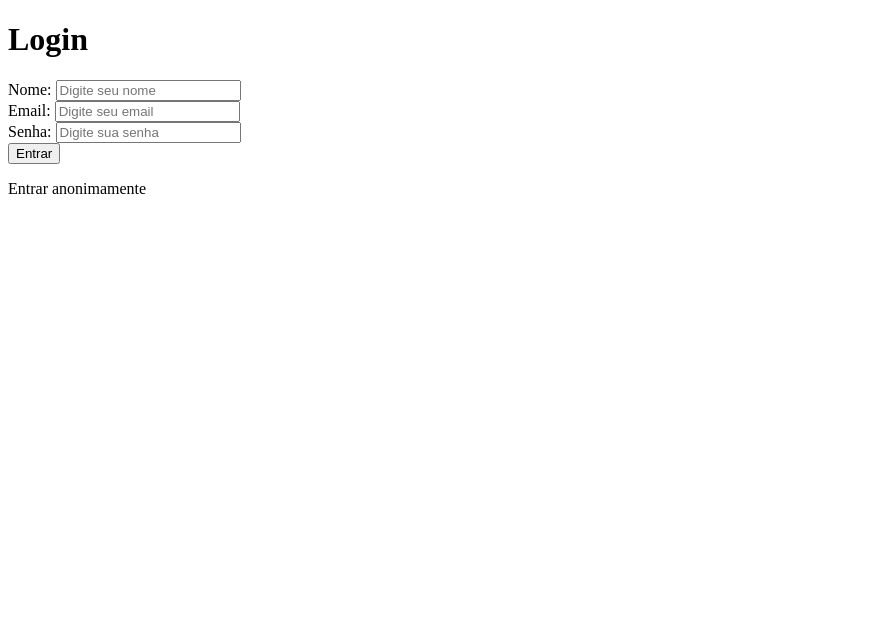
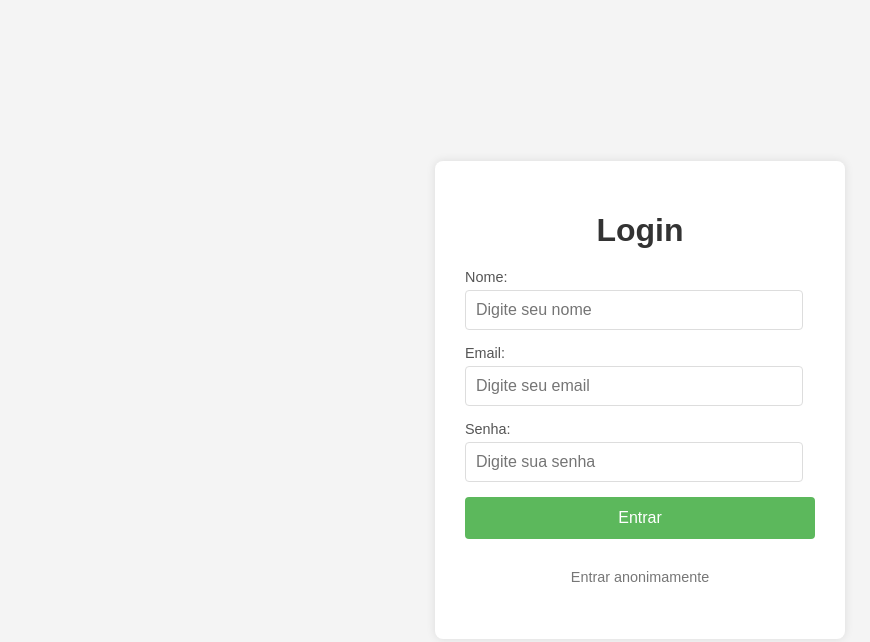
Before and after one commit to KnightsHollowArmor/JustAnotherSite, a plain HTML site: page index.html in a window 1280 px wide. Shown: the whole page, without its empty margins (0-870 px from the left). Drawn offline with Linux system fonts and the light colour scheme.

Commit message:
index.html

```diff
--- a/index.html
+++ b/index.html
@@ -1,4 +1,90 @@
 <!DOCTYPE html>
+<html>
+<head>
+<title>Login</title>
+<style>
+  body {
+    font-family: sans-serif;
+    background-color: #f4f4f4;
+    display: flex;
+    justify-content: center;
+    align-items: center;
+    min-height: 100vh;
+    margin: 0;
+  }
+
+  .container {
+    background-color: #fff;
+    padding: 30px;
+    border-radius: 8px;
+    box-shadow: 0 0 10px rgba(0, 0, 0, 0.1);
+    width: 350px;
+  }
+
+  h1 {
+    text-align: center;
+    color: #333;
+    margin-bottom: 20px;
+  }
+
+  .form-group {
+    margin-bottom: 15px;
+  }
+
+  label {
+    display: block;
+    margin-bottom: 5px;
+    color: #555;
+    font-size: 0.9em;
+  }
+
+  input[type="text"],
+  input[type="email"],
+  input[type="password"] {
+    width: calc(100% - 12px);
+    padding: 10px;
+    border: 1px solid #ddd;
+    border-radius: 4px;
+    box-sizing: border-box;
+    font-size: 1em;
+  }
+
+  button[type="submit"] {
+    background-color: #5cb85c;
+    color: white;
+    padding: 12px 15px;
+    border: none;
+    border-radius: 4px;
+    cursor: pointer;
+    width: 100%;
+    font-size: 1em;
+    transition: background-color 0.3s ease;
+  }
+
+  button[type="submit"]:hover {
+    background-color: #4cae4c;
+  }
+
+  .anonymous-entry {
+    text-align: center;
+    margin-top: 20px;
+  }
+
+  .anonymous-entry p {
+    color: #777;
+    font-size: 0.9em;
+    cursor: pointer;
+    padding: 10px;
+    border-radius: 4px;
+    transition: background-color 0.3s ease;
+  }
+
+  .anonymous-entry p:hover {
+    background-color: #f0f0f0;
+    color: #333;
+  }
+</style>
+</head>
 <body>
   <div class="container">
     <h1>Login</h1>
@@ -19,8 +105,23 @@
     </form>
 
     <div class="anonymous-entry">
-            <p>Entrar anonimamente</p>
+      <p onclick="entrarAnonimamente()">Entrar anonimamente</p>
     </div>
   </div>
+
+  <script>
+    function entrarAnonimamente() {
+      const random_num = Math.floor(Math.random() * 9999);
+      const format_num = String(random_num).padStart(4, '0');
+      const anonymous_nick = "Anonymous" + format_num;
+      alert("Seu nick é: " + anonymous_nick);
+
+      console.log("Usuário entrou anonimamente com o nick: " + anonymous_nick);
+    }
+  </script>
 </body>
 </html>
+
+  </script>
+</body>
+</html>
```
Lines whose indentation alone changed are shown as unchanged.
